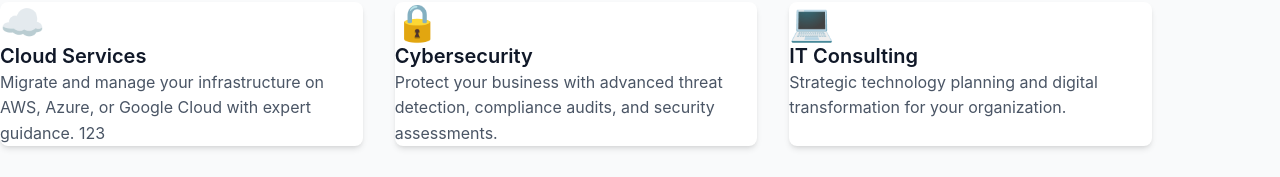
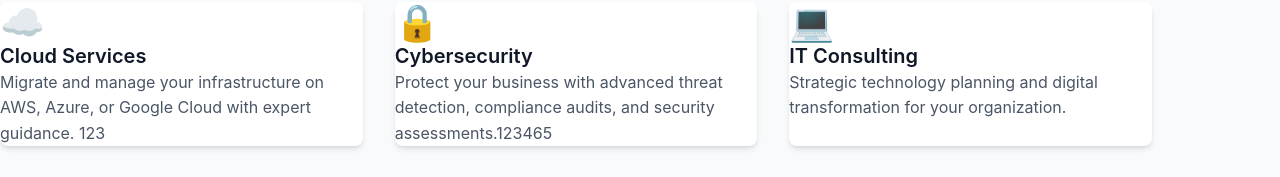
Before and after one commit to thanhnguyenviet25121994/builder-io, a Next.js app in the folder my-app/: page / in a window 1280 px wide. Shown: the part 307-484 px from the top of the page. Built offline with nearby package versions, Linux system fonts and the light colour scheme.

Commit message:
Update cybersecurity feature description text

```diff
--- a/my-app/app/page.tsx
+++ b/my-app/app/page.tsx
@@ -58,7 +58,7 @@ export default function Home() {
               {
                 icon: "🔒",
                 title: "Cybersecurity",
-                desc: "Protect your business with advanced threat detection, compliance audits, and security assessments."
+                desc: "Protect your business with advanced threat detection, compliance audits, and security assessments.123465"
               },
               {
                 icon: "💻",
```
